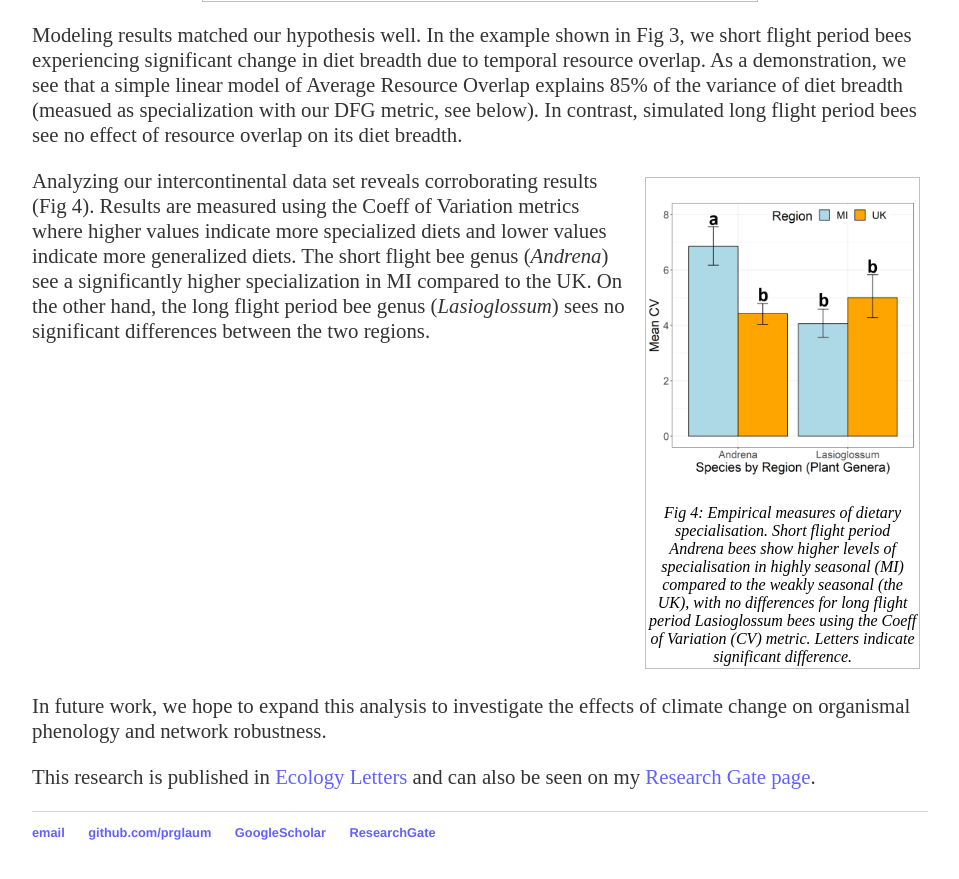
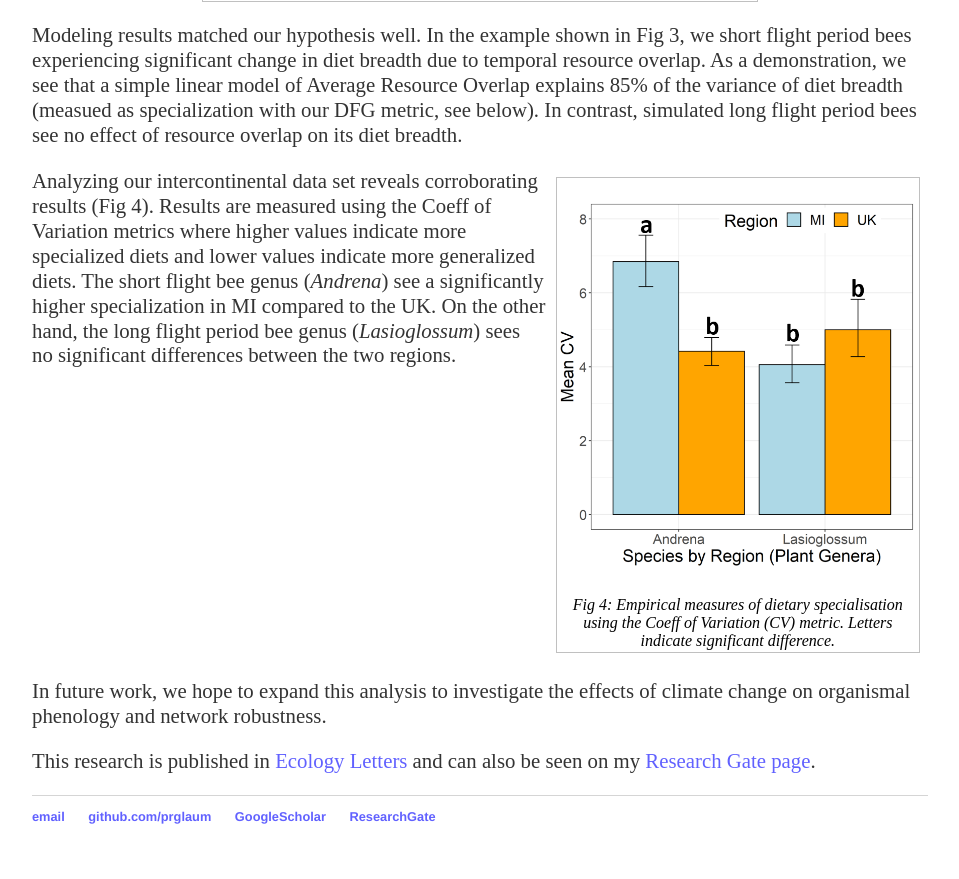
Before and after one commit to prglaum/prglaum.github.io, a Jekyll site: the page built from research/pollination/index.html, in a window 1280 px wide and 900 px high, scrolled down 2201 px. Shown: the top 879 px of the window, without its empty margins (160-1119 px from the left). Built offline with Jekyll 4.4.1, drawn with Linux system fonts in a browser that asks for light colours.

Commit message:
Update index.html

```diff
--- a/research/pollination/index.html
+++ b/research/pollination/index.html
@@ -54,12 +54,10 @@
 	(measued as specialization with our DFG metric, see below). In contrast, simulated long flight period bees see no effect of resource overlap on its diet breadth.
 </p>
 
-<figure30 class="float-img-right">
+<figure40 class="float-img-right">
 		<p><img class=scaled src="{{site.url}}/docs/assets/images/pollBarGraph.PNG" alt="barGraph">
-		<figcaption>Fig 4: Empirical measures of dietary specialisation. Short flight period Andrena bees show higher levels of specialisation in highly
-		seasonal (MI) compared to the weakly seasonal (the UK), with no differences for long flight period Lasioglossum bees using
-		the Coeff of Variation (CV) metric. Letters indicate significant difference. </figcaption>
-</figure30>
+		<figcaption>Fig 4: Empirical measures of dietary specialisation using the Coeff of Variation (CV) metric. Letters indicate significant difference. </figcaption>
+</figure40>
 <p> Analyzing our intercontinental data set reveals corroborating results (Fig 4). Results are measured using the Coeff of Variation metrics where higher values
 	indicate more specialized diets and lower values indicate more generalized diets. The short flight bee genus (<i>Andrena</i>) see a significantly higher specialization
 	in MI compared to the UK. On the other hand, the long flight period bee genus (<i>Lasioglossum</i>) sees no significant differences between the two regions.
```
